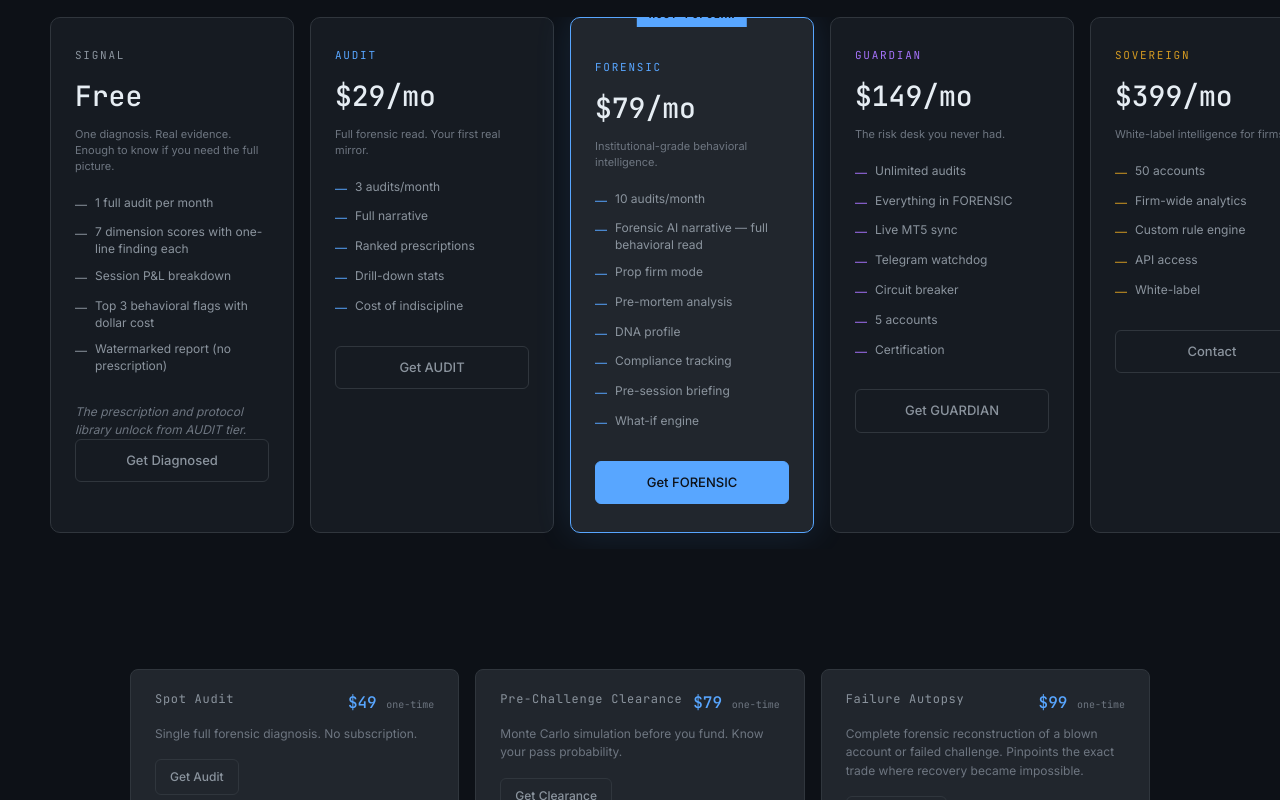
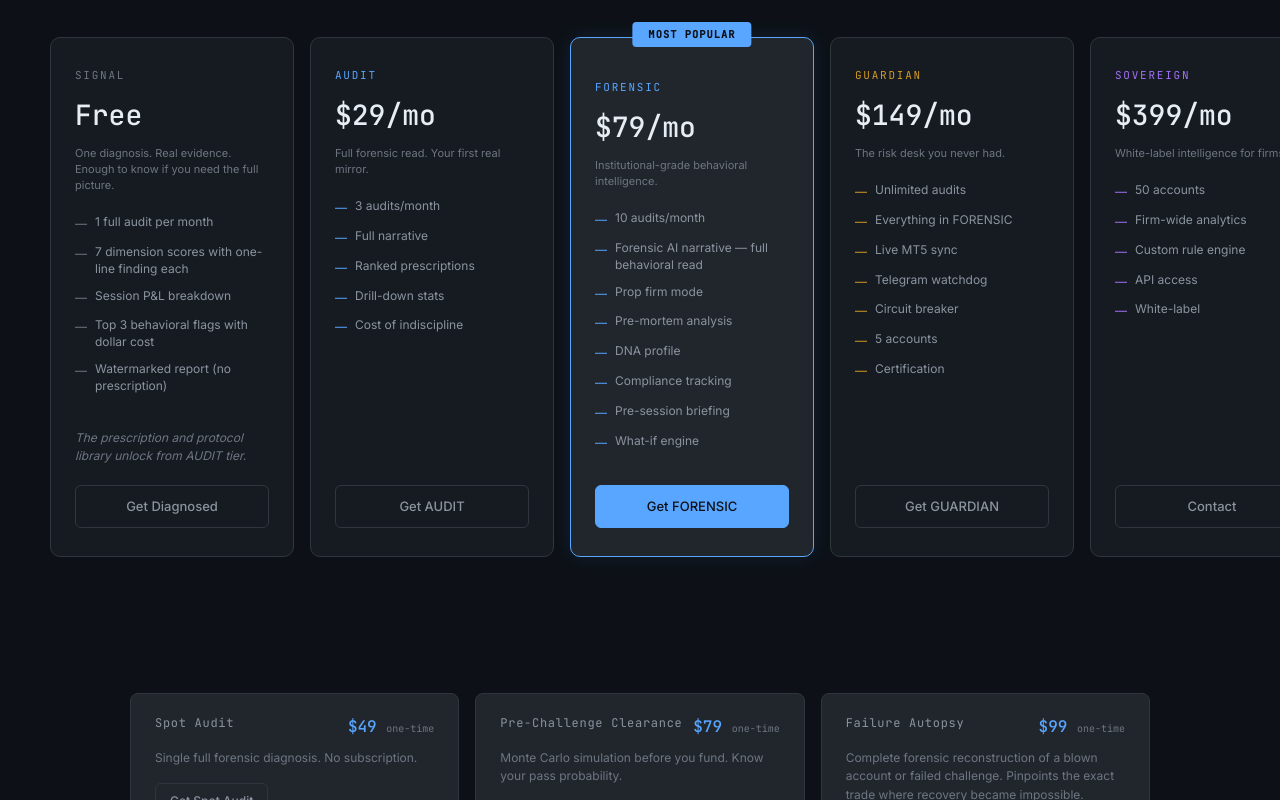
Before and after one commit to khtbt91-ctrl/xray-forensic, a Next.js app: page / in a window 1280 px wide. Shown: the part 6940-7740 px from the top of the page. Built offline with nearby package versions, Linux system fonts and the light colour scheme.

Commit message:
feat: tier preselection flow, card visuals, shared tier data

```diff
--- a/app/components/OneTimeProducts.tsx
+++ b/app/components/OneTimeProducts.tsx
@@ -8,19 +8,22 @@ const products = [
     name: "Spot Audit",
     price: "$49",
     tagline: "Single full forensic diagnosis. No subscription.",
-    cta: "Get Audit",
+    cta: "Get Spot Audit",
+    href: "/new?tier=spot-audit",
   },
   {
     name: "Pre-Challenge Clearance",
     price: "$79",
     tagline: "Monte Carlo simulation before you fund. Know your pass probability.",
     cta: "Get Clearance",
+    href: "/new?tier=pre-challenge",
   },
   {
     name: "Failure Autopsy",
     price: "$99",
     tagline: "Complete forensic reconstruction of a blown account or failed challenge. Pinpoints the exact trade where recovery became impossible.",
     cta: "Get Autopsy",
+    href: "/new?tier=failure-autopsy",
   },
 ];
 
@@ -51,7 +54,7 @@ export default function OneTimeProducts() {
               <p style={{ fontSize: 12, color: "var(--text-muted)", lineHeight: 1.55, margin: "0 0 16px" }}>
                 {product.tagline}
               </p>
-              <Link href="/new" className="btn btn-ghost" style={{ fontSize: 12, padding: "7px 14px" }}>
+              <Link href={product.href} className="btn btn-ghost" style={{ fontSize: 12, padding: "7px 14px" }}>
                 {product.cta}
               </Link>
             </div>
--- a/app/components/TierCards.tsx
+++ b/app/components/TierCards.tsx
@@ -1,5 +1,6 @@
 "use client";
 
+import { useState } from "react";
 import Link from "next/link";
 import { MONO, FadeInUp } from "./shared";
 
@@ -16,10 +17,11 @@ const TIERS = [
       "Watermarked report (no prescription)",
     ],
     cta: "Get Diagnosed",
-    href: "/new",
+    href: "/new?tier=signal",
+    mailto: false,
     highlight: false,
     popular: false,
-    accent: "var(--text-secondary)",
+    accent: "var(--text-muted)",
   },
   {
     name: "AUDIT",
@@ -27,7 +29,8 @@ const TIERS = [
     tagline: "Full forensic read. Your first real mirror.",
     features: ["3 audits/month", "Full narrative", "Ranked prescriptions", "Drill-down stats", "Cost of indiscipline"],
     cta: "Get AUDIT",
-    href: "/new",
+    href: "/new?tier=audit",
+    mailto: false,
     highlight: false,
     popular: false,
     accent: "var(--accent-primary)",
@@ -38,7 +41,8 @@ const TIERS = [
     tagline: "Institutional-grade behavioral intelligence.",
     features: ["10 audits/month", "Forensic AI narrative — full behavioral read", "Prop firm mode", "Pre-mortem analysis", "DNA profile", "Compliance tracking", "Pre-session briefing", "What-if engine"],
     cta: "Get FORENSIC",
-    href: "/new",
+    href: "/new?tier=forensic",
+    mailto: false,
     highlight: true,
     popular: true,
     accent: "var(--accent-primary)",
@@ -49,10 +53,11 @@ const TIERS = [
     tagline: "The risk desk you never had.",
     features: ["Unlimited audits", "Everything in FORENSIC", "Live MT5 sync", "Telegram watchdog", "Circuit breaker", "5 accounts", "Certification"],
     cta: "Get GUARDIAN",
-    href: "/new",
+    href: "/new?tier=guardian",
+    mailto: false,
     highlight: false,
     popular: false,
-    accent: "var(--accent-secondary)",
+    accent: "var(--warning)",
   },
   {
     name: "SOVEREIGN",
@@ -60,14 +65,17 @@ const TIERS = [
     tagline: "White-label intelligence for firms.",
     features: ["50 accounts", "Firm-wide analytics", "Custom rule engine", "API access", "White-label"],
     cta: "Contact",
-    href: "mailto:your-email@example.com",
+    href: "mailto:hello@xrayforensic.com",
+    mailto: true,
     highlight: false,
     popular: false,
-    accent: "var(--warning)",
+    accent: "var(--accent-secondary)",
   },
 ];
 
 export default function TierCards() {
+  const [hoveredTier, setHoveredTier] = useState<string | null>(null);
+
   return (
     <section id="pricing" style={{ padding: "0 0 100px" }}>
       <FadeInUp>
@@ -103,6 +111,8 @@ export default function TierCards() {
             display: "flex",
             gap: 16,
             overflowX: "auto",
+            overflowY: "visible",
+            paddingTop: 20,
             paddingBottom: 16,
             paddingLeft: "max(40px, calc((100vw - 1180px) / 2))",
             paddingRight: "max(40px, calc((100vw - 1180px) / 2))",
@@ -110,43 +120,65 @@ export default function TierCards() {
             scrollbarColor: "var(--border-subtle) transparent",
           }}
         >
-          {TIERS.map((tier) => (
+          {TIERS.map((tier) => {
+            const isHovered = hoveredTier === tier.name;
+            const borderColor = tier.highlight
+              ? "var(--accent-primary)"
+              : isHovered
+              ? "var(--border-active)"
+              : "var(--border-subtle)";
+            const shadow = tier.highlight
+              ? isHovered
+                ? "0 0 30px rgba(88,166,255,0.15)"
+                : "0 0 20px rgba(88,166,255,0.1)"
+              : "none";
+
+            return (
               <div
                 key={tier.name}
+                onMouseEnter={() => setHoveredTier(tier.name)}
+                onMouseLeave={() => setHoveredTier(null)}
                 style={{
                   flexShrink: 0,
                   width: 244,
-                minHeight: 500,
+                  minHeight: 520,
+                  display: "flex",
+                  flexDirection: "column",
                   background: tier.highlight ? "var(--bg-elevated)" : "var(--bg-card)",
-                border: tier.highlight ? "1px solid var(--accent-primary)" : "1px solid var(--border-subtle)",
+                  border: `1px solid ${borderColor}`,
                   borderRadius: 10,
                   padding: "28px 24px",
                   position: "relative",
                   overflow: "visible",
-                boxShadow: tier.highlight ? "0 0 36px rgba(88,166,255,0.14)" : "none",
+                  boxShadow: shadow,
+                  willChange: "transform",
+                  transition: "transform 200ms ease, border-color 200ms ease, box-shadow 200ms ease",
+                  transform: isHovered ? "translateY(-4px)" : "translateY(0)",
                 }}
               >
                 {tier.popular && (
                   <div
                     style={{
                       position: "absolute",
-                    top: -14,
+                      top: -16,
                       left: "50%",
                       transform: "translateX(-50%)",
                       background: "var(--accent-primary)",
-                    color: "#0D1117",
-                    fontSize: 10,
+                      color: "var(--bg-base)",
+                      padding: "4px 16px",
+                      borderRadius: 4,
+                      fontSize: "0.65rem",
                       fontFamily: MONO,
-                    letterSpacing: "0.12em",
-                    padding: "3px 12px",
-                    borderRadius: "4px 4px 0 0",
                       fontWeight: 600,
+                      letterSpacing: "0.1em",
                       whiteSpace: "nowrap",
+                      zIndex: 10,
                     }}
                   >
                     MOST POPULAR
                   </div>
                 )}
+
                 <p style={{ fontFamily: MONO, fontSize: 11, letterSpacing: "0.16em", color: tier.accent, margin: "0 0 8px", marginTop: tier.popular ? 12 : 0 }}>
                   {tier.name}
                 </p>
@@ -156,7 +188,8 @@ export default function TierCards() {
                 <p style={{ fontSize: 11, color: "var(--text-muted)", margin: "0 0 20px", lineHeight: 1.45 }}>
                   {tier.tagline}
                 </p>
-              <ul style={{ listStyle: "none", padding: 0, margin: "0 0 28px", display: "flex", flexDirection: "column", gap: 10 }}>
+
+                <ul style={{ listStyle: "none", padding: 0, margin: 0, display: "flex", flexDirection: "column", gap: 10, flex: 1 }}>
                   {tier.features.map((f, fi) => (
                     <li key={fi} style={{ fontSize: 12, color: "var(--text-secondary)", display: "flex", gap: 8, alignItems: "flex-start", lineHeight: 1.4 }}>
                       <span style={{ color: tier.accent, flexShrink: 0 }}>—</span>
@@ -164,27 +197,42 @@ export default function TierCards() {
                     </li>
                   ))}
                 </ul>
+
                 {tier.name === "SIGNAL" && (
                   <p style={{
-                  fontFamily: 'Inter, sans-serif',
-                  fontSize: '0.75rem',
-                  fontStyle: 'italic',
-                  color: 'var(--text-muted)',
-                  marginTop: '16px',
-                  lineHeight: '1.5',
+                    fontFamily: "Inter, sans-serif",
+                    fontSize: "0.75rem",
+                    fontStyle: "italic",
+                    color: "var(--text-muted)",
+                    marginTop: 16,
+                    lineHeight: 1.5,
                   }}>
                     The prescription and protocol library unlock from AUDIT tier.
                   </p>
                 )}
+
+                <div style={{ marginTop: "auto", paddingTop: 20 }}>
+                  {tier.mailto ? (
+                    <a
+                      href={tier.href}
+                      className={tier.highlight ? "btn btn-primary" : "btn btn-ghost"}
+                      style={{ width: "100%", fontSize: 13, display: "inline-flex", justifyContent: "center" }}
+                    >
+                      {tier.cta}
+                    </a>
+                  ) : (
                     <Link
                       href={tier.href}
                       className={tier.highlight ? "btn btn-primary" : "btn btn-ghost"}
-                style={{ width: "100%", fontSize: 13 }}
+                      style={{ width: "100%", fontSize: 13, display: "inline-flex", justifyContent: "center" }}
                     >
                       {tier.cta}
                     </Link>
+                  )}
                 </div>
-          ))}
+              </div>
+            );
+          })}
         </div>
       </FadeInUp>
     </section>
--- a/app/new/page.tsx
+++ b/app/new/page.tsx
@@ -1,10 +1,11 @@
 "use client";
 
-import React, { useCallback, useRef, useState } from "react";
+import React, { useCallback, useRef, useState, useEffect, Suspense } from "react";
 
-import { useRouter } from "next/navigation";
+import { useRouter, useSearchParams } from "next/navigation";
 import Link from "next/link";
 import Disclaimer from "../../components/Disclaimer";
+import { tierData } from "@/lib/tiers";
 
 const MONO = "JetBrains Mono, monospace";
 
@@ -86,16 +87,38 @@ const TIERS: {
 
 // ── Step Indicator ────────────────────────────────────────────────────────────
 
-function StepIndicator({ step }: { step: number }) {
-  const steps = ["Context", "Tier", "Upload"];
-  const symbols = ["①", "②", "③"];
+function StepIndicator({
+  step,
+  tierLocked,
+  selectedTier,
+}: {
+  step: number;
+  tierLocked: boolean;
+  selectedTier: string | null;
+}) {
+  const steps = tierLocked
+    ? [{ label: "Context", number: 1 }, { label: "Upload", number: 2 }]
+    : [{ label: "Context", number: 1 }, { label: "Tier", number: 2 }, { label: "Upload", number: 3 }];
+
+  // step prop is 0-indexed; convert to 1-indexed for progress math
+  const currentStep = step + 1;
+  const progress = steps.length > 1
+    ? ((currentStep - 1) / (steps.length - 1)) * 100
+    : 100;
+
+  const lockedTierInfo = selectedTier && tierData[selectedTier as keyof typeof tierData]
+    ? tierData[selectedTier as keyof typeof tierData]
+    : null;
+
   return (
-    <div style={{ display: "flex", alignItems: "center", gap: 8, marginBottom: 48, flexWrap: "wrap" }}>
-      {steps.map((label, i) => {
+    <div style={{ marginBottom: 48 }}>
+      {/* Step dots */}
+      <div style={{ display: "flex", alignItems: "center", gap: 8, flexWrap: "wrap", marginBottom: 12 }}>
+        {steps.map((s, i) => {
           const done = i < step;
           const active = i === step;
           return (
-          <React.Fragment key={i}>
+            <React.Fragment key={s.number}>
               <div style={{ display: "flex", alignItems: "center", gap: 7 }}>
                 <span
                   style={{
@@ -105,7 +128,7 @@ function StepIndicator({ step }: { step: number }) {
                     color: done ? "var(--profit)" : active ? "var(--accent-primary)" : "var(--text-muted)",
                   }}
                 >
-                {done ? "✓" : symbols[i]}
+                  {done ? "✓" : `${s.number === 1 ? "①" : s.number === 2 ? "②" : "③"}`}
                 </span>
                 <span
                   style={{
@@ -114,7 +137,7 @@ function StepIndicator({ step }: { step: number }) {
                     color: done ? "var(--profit)" : active ? "var(--accent-primary)" : "var(--text-muted)",
                   }}
                 >
-                {label}
+                  {s.label}
                 </span>
               </div>
               {i < steps.length - 1 && (
@@ -123,6 +146,35 @@ function StepIndicator({ step }: { step: number }) {
             </React.Fragment>
           );
         })}
+
+        {/* Tier badge — only shown when a tier is locked */}
+        {lockedTierInfo && (
+          <span style={{
+            background: "rgba(88,166,255,0.1)",
+            color: "var(--accent-primary)",
+            padding: "2px 8px",
+            borderRadius: 4,
+            fontFamily: MONO,
+            fontSize: "0.65rem",
+            marginLeft: 8,
+          }}>
+            {lockedTierInfo.name} · {lockedTierInfo.price}
+          </span>
+        )}
+      </div>
+
+      {/* Progress bar */}
+      <div style={{ height: 2, background: "var(--border-subtle)", borderRadius: 2, overflow: "hidden" }}>
+        <div
+          style={{
+            height: "100%",
+            width: `${progress}%`,
+            background: "var(--accent-primary)",
+            borderRadius: 2,
+            transition: "width 300ms ease",
+          }}
+        />
+      </div>
     </div>
   );
 }
@@ -336,8 +388,8 @@ function Step2({
   setSelectedOneTime,
   onNext,
 }: {
-  selectedTier: TierName | null;
-  setSelectedTier: (t: TierName) => void;
+  selectedTier: string | null;
+  setSelectedTier: (t: string) => void;
   selectedOneTime: OneTime;
   setSelectedOneTime: (t: OneTime) => void;
   onNext: () => void;
@@ -517,7 +569,7 @@ function Step3({
   selectedTier,
 }: {
   profile: ContextProfile;
-  selectedTier: TierName | null;
+  selectedTier: string | null;
 }) {
   const router = useRouter();
   const fileRef = useRef<HTMLInputElement>(null);
@@ -845,7 +897,8 @@ function Step3({
 
 // ── Main page ─────────────────────────────────────────────────────────────────
 
-export default function NewPage() {
+function NewPageInner() {
+  const searchParams = useSearchParams();
   const [step, setStep] = useState(0);
   const [profile, setProfile] = useState<ContextProfile>({
     accountType: "personal",
@@ -860,8 +913,17 @@ export default function NewPage() {
     clientName: "",
     email: "",
   });
-  const [selectedTier, setSelectedTier] = useState<TierName | null>("FORENSIC");
+  const [selectedTier, setSelectedTier] = useState<string | null>(null);
+  const [tierLocked, setTierLocked] = useState(false);
   const [selectedOneTime, setSelectedOneTime] = useState<OneTime>(null);
+
+  useEffect(() => {
+    const tier = searchParams.get("tier");
+    if (tier && tier in tierData) {
+      setSelectedTier(tier);
+      setTierLocked(true);
+    }
+  }, [searchParams]);
 
   return (
     <main style={{ minHeight: "100vh", background: "var(--bg-base)", color: "var(--text-primary)" }}>
@@ -872,11 +934,68 @@ export default function NewPage() {
       </nav>
 
       <div style={{ maxWidth: 640, margin: "0 auto", padding: "60px 24px 80px" }}>
-        <StepIndicator step={step} />
+        <StepIndicator step={step} tierLocked={tierLocked} selectedTier={selectedTier} />
+
+        {/* Tier confirmation card — shown when arriving from a pricing CTA */}
+        {tierLocked && selectedTier && tierData[selectedTier as keyof typeof tierData] && (
+          <div style={{
+            background: "var(--bg-elevated)",
+            border: "1px solid var(--accent-primary)",
+            borderRadius: 8,
+            padding: "16px 20px",
+            display: "flex",
+            justifyContent: "space-between",
+            alignItems: "center",
+            marginBottom: 24,
+          }}>
+            <div>
+              <span style={{
+                fontFamily: "JetBrains Mono, monospace",
+                fontSize: "0.75rem",
+                color: "var(--accent-primary)",
+                letterSpacing: "0.08em",
+              }}>
+                {tierData[selectedTier as keyof typeof tierData].name}
+              </span>
+              <span style={{
+                color: "var(--text-muted)",
+                fontSize: "0.8rem",
+                marginLeft: 12,
+              }}>
+                {tierData[selectedTier as keyof typeof tierData].price}
+              </span>
+            </div>
+            <button
+              onClick={() => {
+                setTierLocked(false);
+                setSelectedTier(null);
+              }}
+              style={{
+                background: "transparent",
+                border: "1px solid var(--border-active)",
+                color: "var(--text-secondary)",
+                padding: "4px 12px",
+                borderRadius: 4,
+                cursor: "pointer",
+                fontSize: "0.75rem",
+              }}
+            >
+              Change
+            </button>
+          </div>
+        )}
+
         {step === 0 && (
           <Step1 profile={profile} setProfile={setProfile} onNext={() => setStep(1)} />
         )}
-        {step === 1 && (
+
+        {/* tierLocked: Context → Upload (2 steps) */}
+        {step === 1 && tierLocked && (
+          <Step3 profile={profile} selectedTier={selectedTier} />
+        )}
+
+        {/* !tierLocked: Context → Tier → Upload (3 steps) */}
+        {step === 1 && !tierLocked && (
           <Step2
             selectedTier={selectedTier}
             setSelectedTier={setSelectedTier}
@@ -885,8 +1004,18 @@ export default function NewPage() {
             onNext={() => setStep(2)}
           />
         )}
-        {step === 2 && <Step3 profile={profile} selectedTier={selectedTier} />}
+        {step === 2 && !tierLocked && (
+          <Step3 profile={profile} selectedTier={selectedTier} />
+        )}
       </div>
     </main>
   );
 }
+
+export default function NewPage() {
+  return (
+    <Suspense>
+      <NewPageInner />
+    </Suspense>
+  );
+}
--- /dev/null
+++ b/lib/tiers.ts
@@ -0,0 +1,12 @@
+export const tierData = {
+  'signal': { name: 'SIGNAL', price: 'Free', type: 'subscription' as const },
+  'audit': { name: 'AUDIT', price: '$29/mo', type: 'subscription' as const },
+  'forensic': { name: 'FORENSIC', price: '$79/mo', type: 'subscription' as const },
+  'guardian': { name: 'GUARDIAN', price: '$149/mo', type: 'subscription' as const },
+  'sovereign': { name: 'SOVEREIGN', price: '$399/mo', type: 'subscription' as const },
+  'spot-audit': { name: 'Spot Audit', price: '$49', type: 'one-time' as const },
+  'pre-challenge': { name: 'Pre-Challenge Clearance', price: '$79', type: 'one-time' as const },
+  'failure-autopsy': { name: 'Failure Autopsy', price: '$99', type: 'one-time' as const },
+} as const;
+
+export type TierSlug = keyof typeof tierData;
```
Lines whose indentation alone changed are shown as unchanged.
